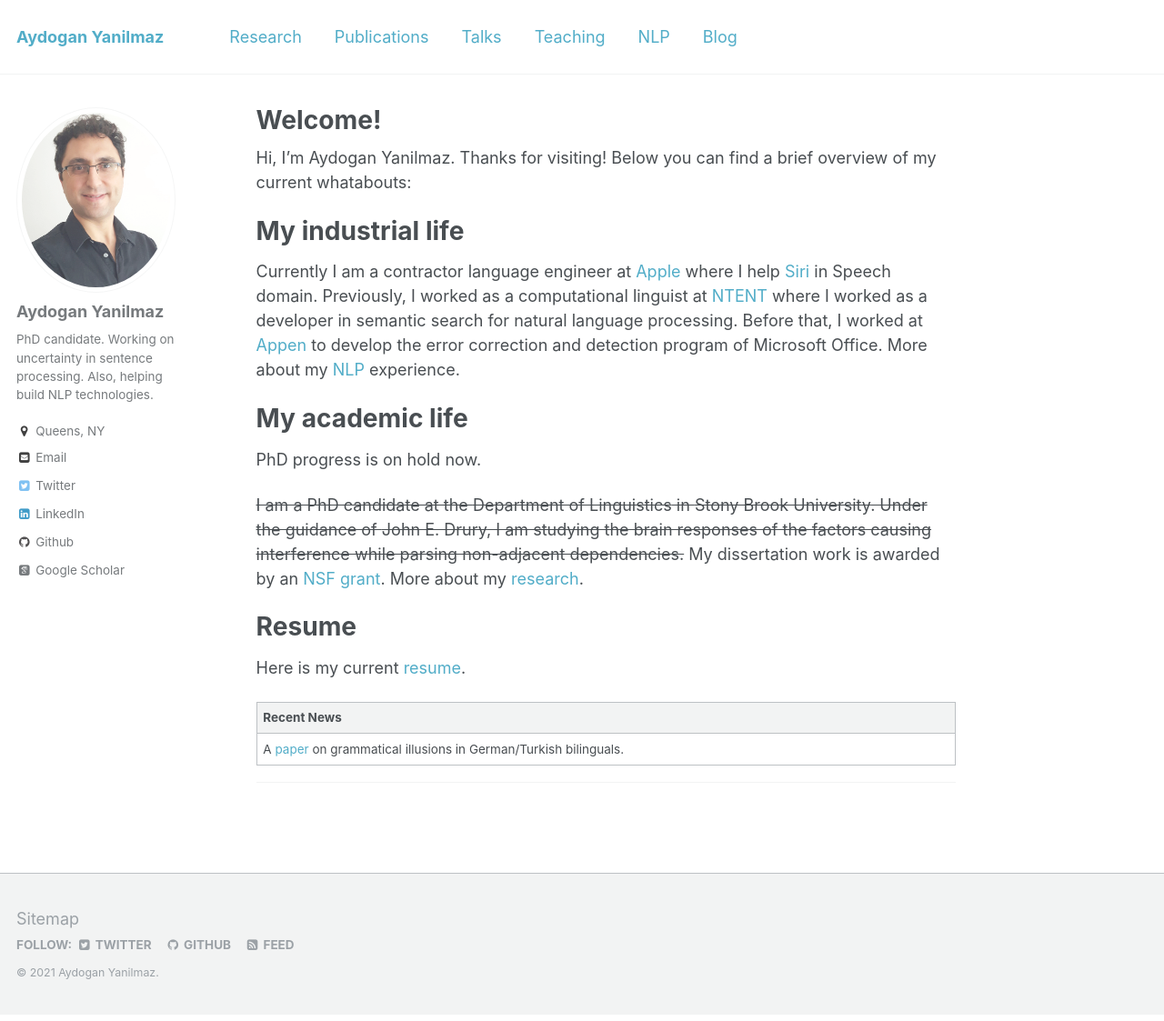
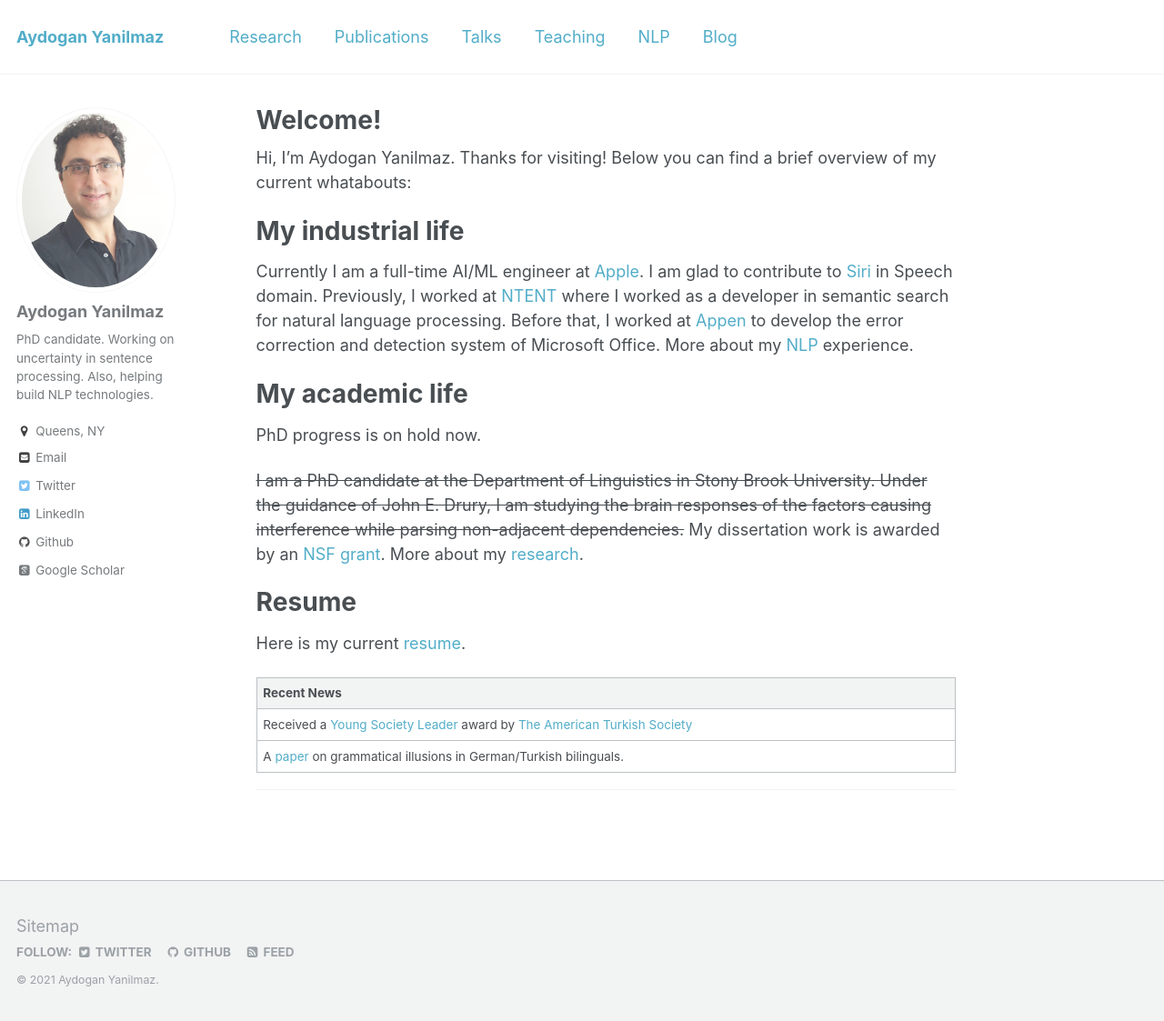
Before and after one commit to aydoganyanilmaz/aydoganyanilmaz.github.io, a Jekyll site: the page built from _pages/about.md, in a window 1280 px wide and 1123 px high. Shown: the whole window at 91% size. Built offline with Jekyll 4.4.1, drawn with Linux system fonts in a browser that asks for light colours; some web fonts are replaced.

Commit message:
Update about.md

```diff
--- a/_pages/about.md
+++ b/_pages/about.md
@@ -14,8 +14,8 @@ Hi, I'm Aydogan Yanilmaz. Thanks for visiting! Below you can find a brief overvi
 My industrial life
 ======
 
-Currently I am a contractor language engineer at <a href="http://www.apple.com/" target="_blank">Apple</a> where I help <a href="http://www.apple.com/siri/" target="_blank">Siri</a> in Speech domain. Previously, I worked as a computational linguist at <a href="http://www.ntent.com/" target="_blank">NTENT</a> where I worked as a developer in semantic search for
-natural language processing. Before that, I worked at <a href="http://www.appen.com/" target="_blank">Appen</a> to develop the error correction and detection program of Microsoft Office. More about my <a href="https://aydoganyanilmaz.github.io/nlp/">NLP</a> experience.
+Currently I am a full-time AI/ML engineer at <a href="http://www.apple.com/" target="_blank">Apple</a>. I am glad to contribute to <a href="http://www.apple.com/siri/" target="_blank">Siri</a> in Speech domain. Previously, I worked at <a href="http://www.ntent.com/" target="_blank">NTENT</a> where I worked as a developer in semantic search for
+natural language processing. Before that, I worked at <a href="http://www.appen.com/" target="_blank">Appen</a> to develop the error correction and detection system of Microsoft Office. More about my <a href="https://aydoganyanilmaz.github.io/nlp/">NLP</a> experience.
 
 My academic life
 ======
@@ -30,6 +30,7 @@ Here is my current <a href="https://github.com/aydoganyanilmaz/aydoganyanilmaz.g
 
 | Recent News   |
 | :------------ |
+| Received a <a href="https://www.prnewswire.com/news-releases/the-american-turkish-society-announces-its-ninth-class-of-young-society-leaders-301203003.html" target="_blank">Young Society Leader</a> award by <a href="https://www.americanturkishsociety.org/" target="_blank">The American Turkish Society</a>|
 | A <a href="https://par.nsf.gov/servlets/purl/10131048" target="_blank">paper</a> on grammatical illusions in German/Turkish bilinguals.|
 
 ---
```
